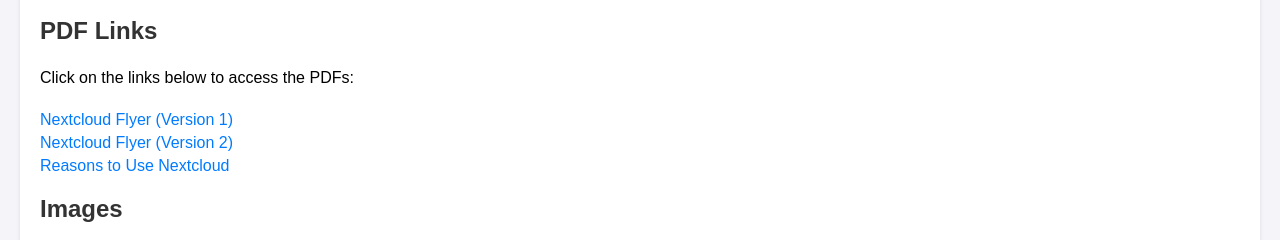
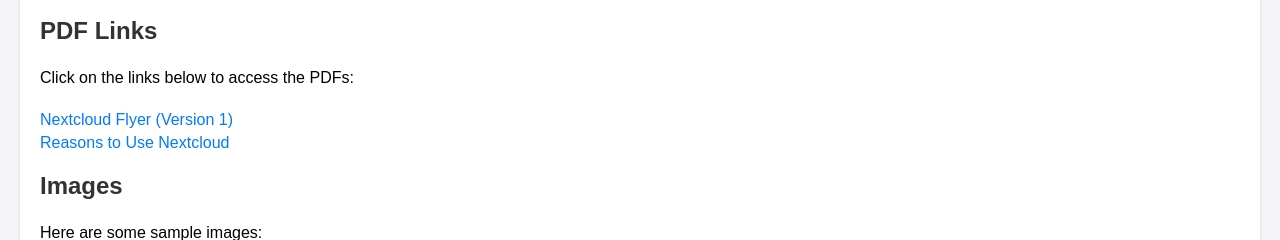
Before and after one commit to Nithyasusangeorge1987/test1, a plain HTML site: page index.html in a window 1280 px wide. Shown: the part 880-1120 px from the top of the page. Drawn offline with Linux system fonts and the light colour scheme.

Commit message:
Update index.html

```diff
--- a/index.html
+++ b/index.html
@@ -205,7 +205,6 @@
             <p>Click on the links below to access the PDFs:</p>
             <div class="pdf-links">
                 <a href="https://raw.githubusercontent.com/Nithyasusangeorge1987/test1/main/nextcloud-flyer.pdf" target="_blank">Nextcloud Flyer (Version 1)</a>
-                <a href="https://raw.githubusercontent.com/Nithyasusangeorge1987/test1/main/nextcloud-flyer.pdf" target="_blank">Nextcloud Flyer (Version 2)</a>
                 <a href="https://raw.githubusercontent.com/Nithyasusangeorge1987/test1/main/ReasonsNextcloud.pdf" target="_blank">Reasons to Use Nextcloud</a>
             </div>
         </section>
```
